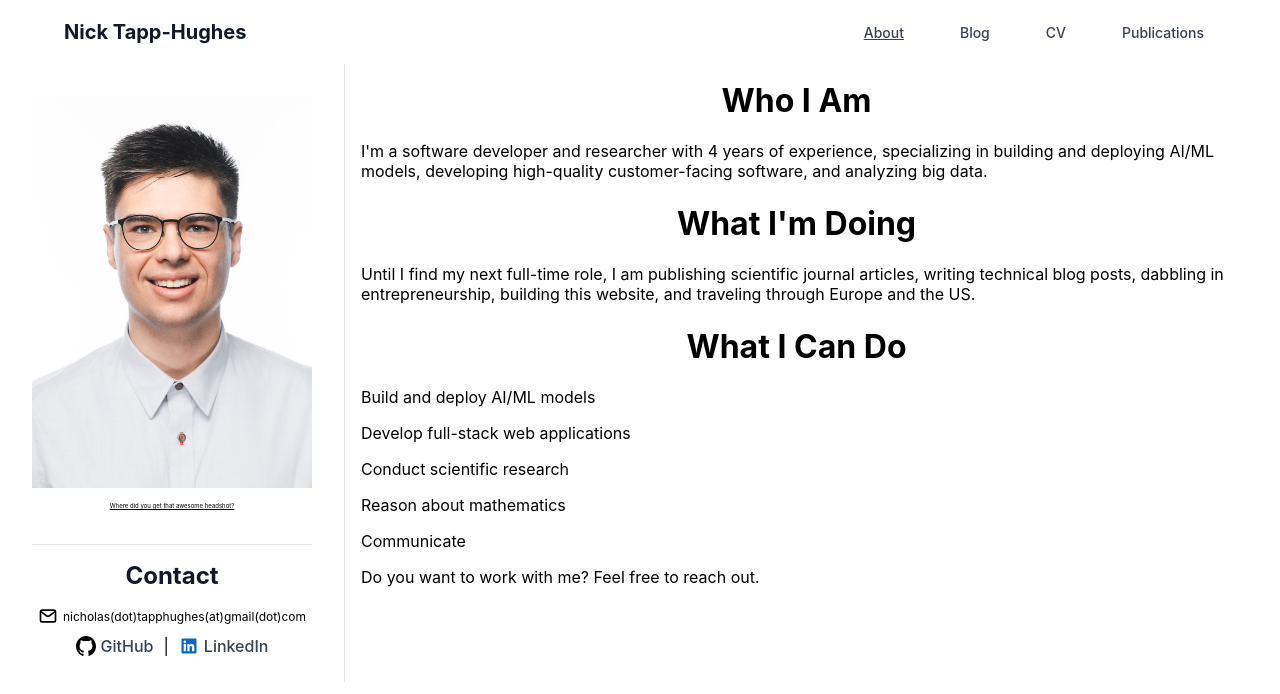
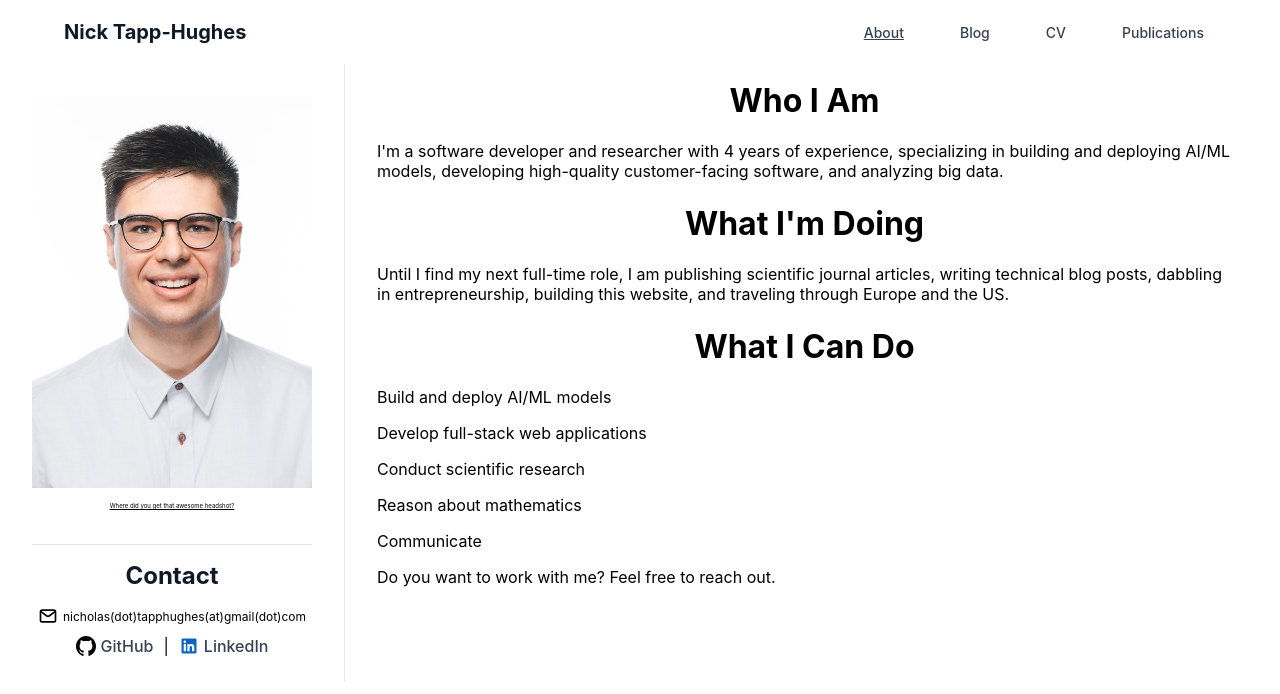
Before and after one commit to tapphughesn/blog, a React (Vite) app in the folder app/: page / in a window 1280 px wide. Shown: the top 694 px of the page. Built offline with nearby package versions, Linux system fonts and the light colour scheme.

Commit message:
More padding

```diff
--- a/app/src/App.css
+++ b/app/src/App.css
@@ -292,6 +292,10 @@
 
     border-top: 0px;
   }
+
+  .right {
+    padding-left: 2rem;
+  }
 }
 
 /* Right pane */
```
